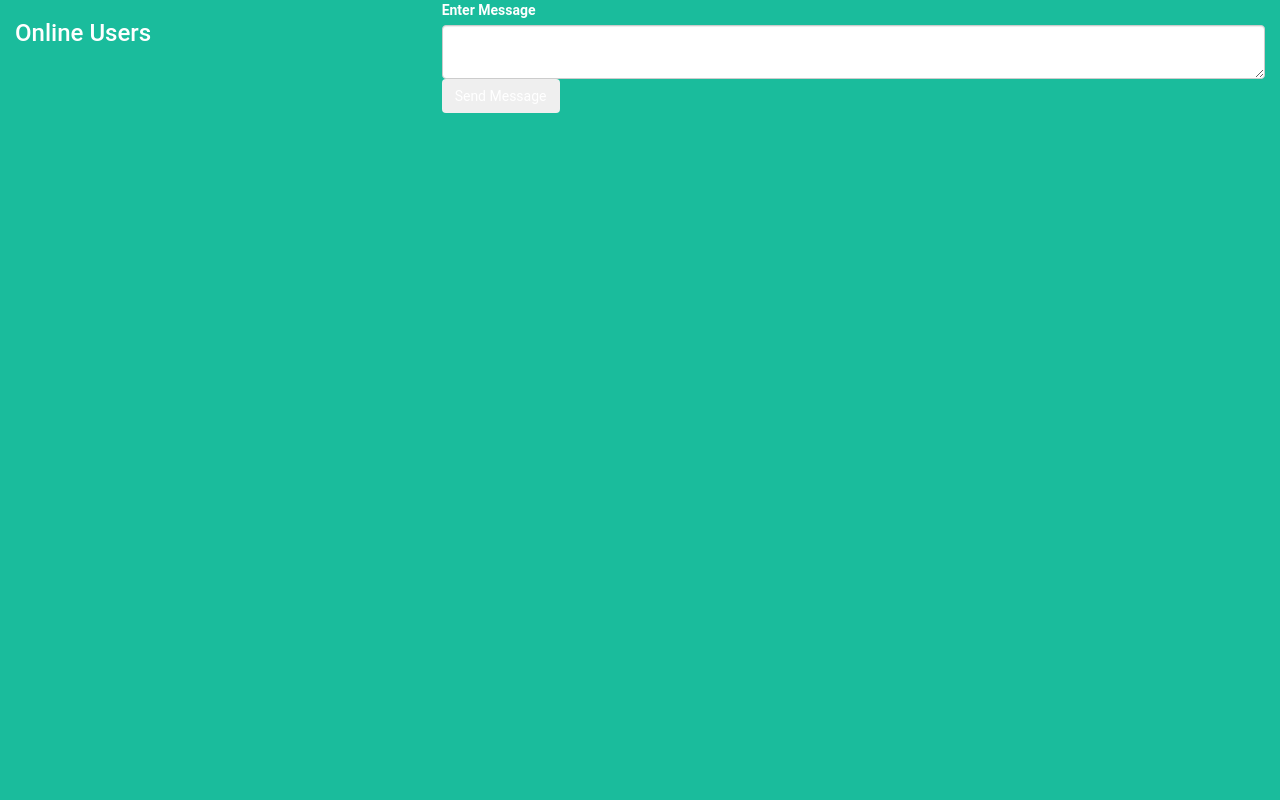
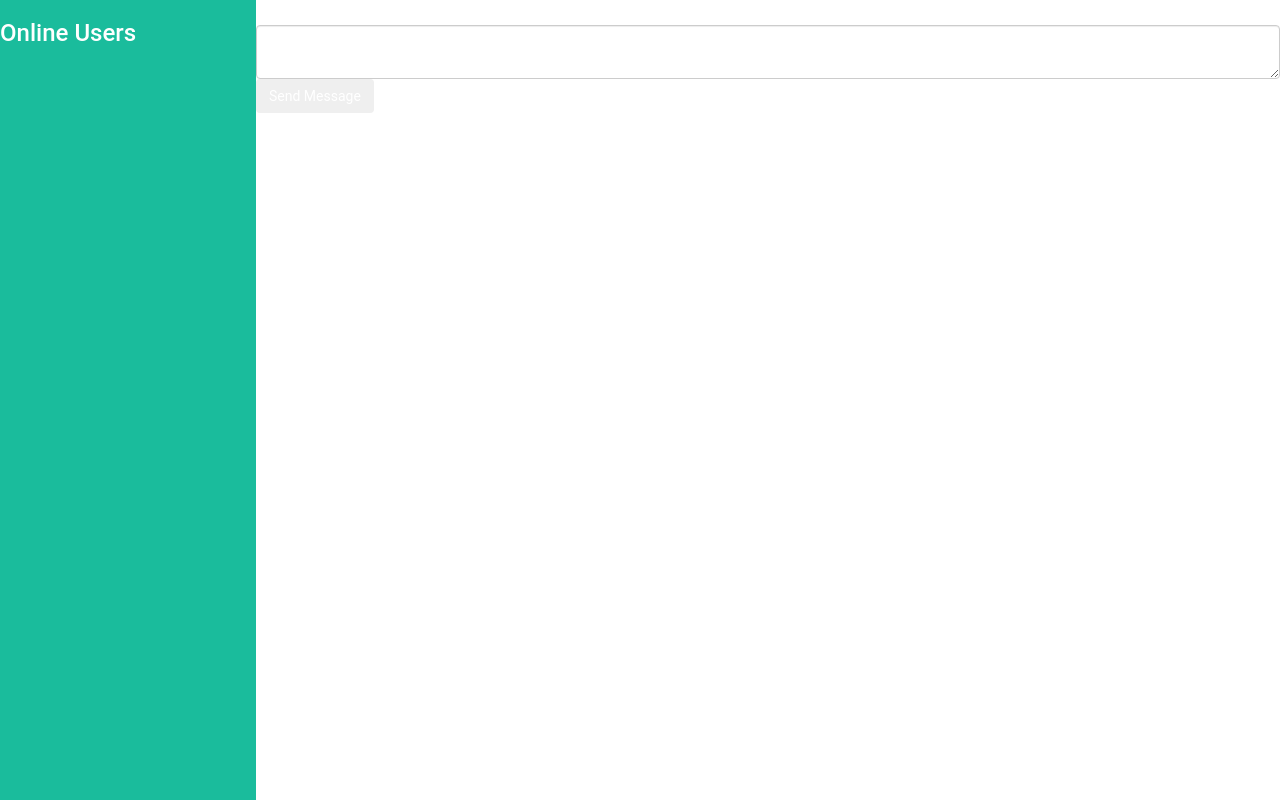
Before and after one commit to florinpop17/Chatty2, a website: page static/index.html in a window 1280 px wide. Drawn offline with nearby package versions, Linux system fonts and the light colour scheme; no server answers.

Commit message:
html redesign

```diff
--- a/static/index.html
+++ b/static/index.html
@@ -54,6 +54,24 @@
                 border-radius: 0;
                 color: #1abc9c;
             }
+
+            .left-panel {
+                position: fixed;
+                top: 0;
+                left: 0;
+                width: 20%;
+                background-color: transparent;
+                height: 100%;
+            }
+
+            .right-panel {
+                position: fixed;
+                top: 0;
+                left: 20%;
+                width: 80%;
+                background-color: white;
+                height: 100%;
+            }
         </style>
 	</head>
 	<body>
@@ -71,11 +89,11 @@
 
         <div class="container-fluid">
             <div class="row" id="messageArea">
-                <div class="col-md-4 left-panel">
+                <div class="left-panel">
                     <h3>Online Users</h3>
                     <ul class="list-group" id="users"></ul>
                 </div>
-                <div class="col-md-8">
+                <div class="right-panel">
                     <div class="chat" id="chat"></div>
                     <form id="messageForm">
                         <div class="form-group">
```
